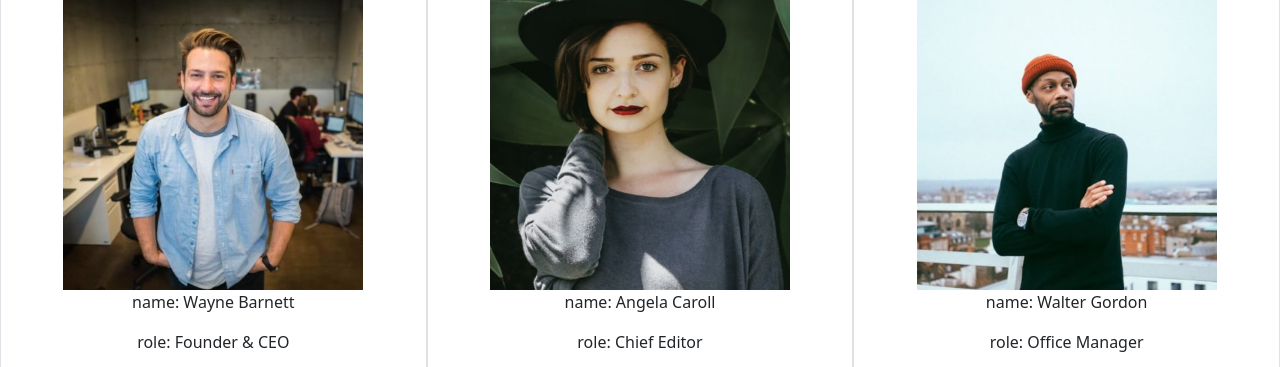
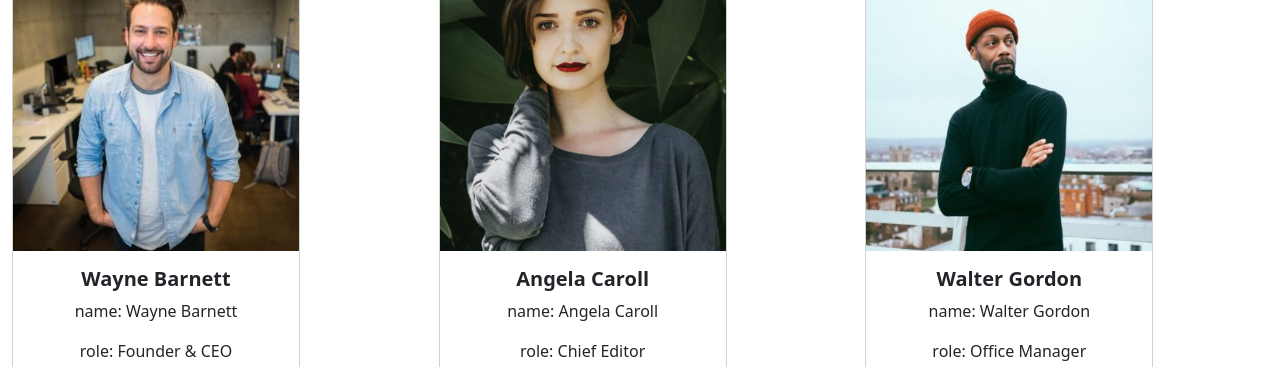
Before and after one commit to AlessioNapoletano/js-our-team, a plain HTML site: page index.html in a window 1280 px wide. Shown: the part 57-424 px from the top of the page. Drawn offline with nearby package versions, Linux system fonts and the light colour scheme.

Commit message:
Modified

```diff
--- a/css/style.css
+++ b/css/style.css
@@ -1,4 +1,5 @@
-img {
-    width: 300px;
-    height: 300px;
+
+
+.card{
+    width: 18rem;
 }
--- a/js/script.js
+++ b/js/script.js
@@ -48,35 +48,51 @@ divContainerElement.append(divRowElement);
 
 let number = 0;
 
-
 for (let i = 0; i < memberOfTeam.length; i++) {
     number++;
     console.log(number + "° Membro: ");
 
     //CREO l'elemento div, AGGIUNGO il div creato all'elemento main
     const divColElement = document.createElement("div");
-    divColElement.classList.add("col-12", "mb-3", "col-md-4", "border", "rounded", "text-center");
+    divColElement.classList.add("col-12", "mb-3", "col-md-4", "text-center");
     divRowElement.append(divColElement);
 
+    //CREO l'elemento card, che sarà contenuto nella div col
+    const divCard = document.createElement("div");
+    divCard.classList.add("card");
+    divColElement.append(divCard);
 
-    //CREO l'elemento h2, AGGIUGNO l'elemento h2 al div
-    const newH2element = document.createElement("h2");
-    newH2element.innerHTML = number + "° Membro: ";
-    newH2element.classList.add("text-center");
-    divColElement.append(newH2element);
-
+    //CREO l'elemento img, AGGIUGNO l'elemento img alla divCard
     const newImgElement = document.createElement("img");
     newImgElement.src = "./img/" + memberOfTeam[i].picture;
-    divColElement.append(newImgElement);
+    newImgElement.alt = "Foto profilo " + memberOfTeam[i].name;
+    divCard.append(newImgElement);
+
+    //CREO il div che conterrà le info del membro del team, AGGIUGNO la classe card-body, INSERISCO il div-card-body nel div-card
+    const cardBody = document.createElement("div");
+    cardBody.classList.add("card-body");
+    divCard.append(cardBody);
+
+    //CREO l'elemento h5, AGGIUNGO la classe text-center, INSERISCO l'elemento nel card-body
+    const newH5element = document.createElement("h5");
+    newH5element.innerHTML = memberOfTeam[i].name;
+    newH5element.classList.add("text-center" , "fw-bold");
+    cardBody.append(newH5element);
 
     for (let key in memberOfTeam[i]) {
         let currentMembere = memberOfTeam[i];
         console.log(key + ": " + currentMembere[key]);
 
-        //CREO l'elemento p, ASSEGNO all'elemento una classe, AGGIUGNO l'elemento p al div
+        //CREO l'elemento p, ASSEGNO all'elemento una classe, AGGIUGNO l'elemento p al div-card-body
         const newPElement = document.createElement("p");
         newPElement.innerHTML = key + ": " + currentMembere[key];
-        divColElement.append(newPElement);
+        cardBody.append(newPElement);
+    }
 
-    }
+    //CREO l'elemento a, AGGIUNGO all'elemento a delle classi, INSERISCO l'elemento a nel div-body-card
+    const newAElement = document.createElement("a");
+    newAElement.classList.add("btn", "btn-primary");
+    newAElement.innerHTML = "scopri di più";
+    cardBody.append(newAElement);
+
 }
```
